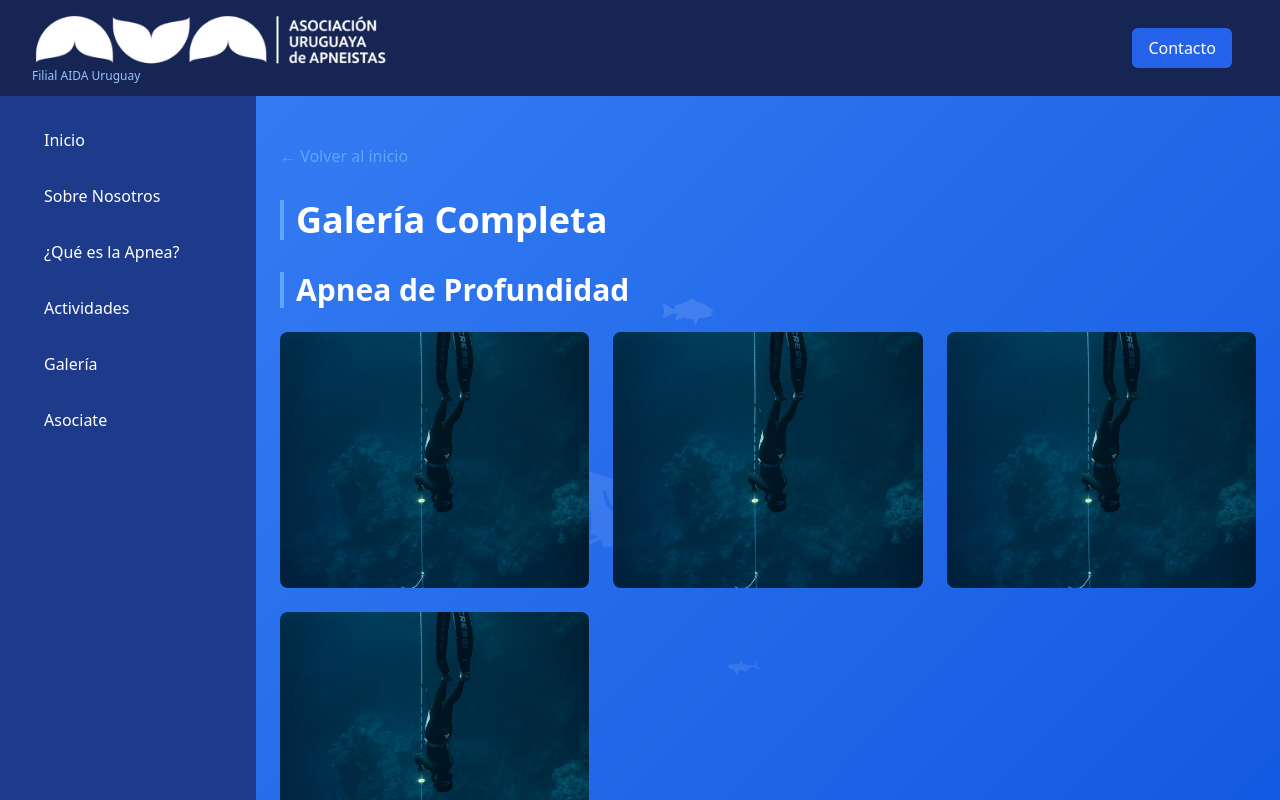
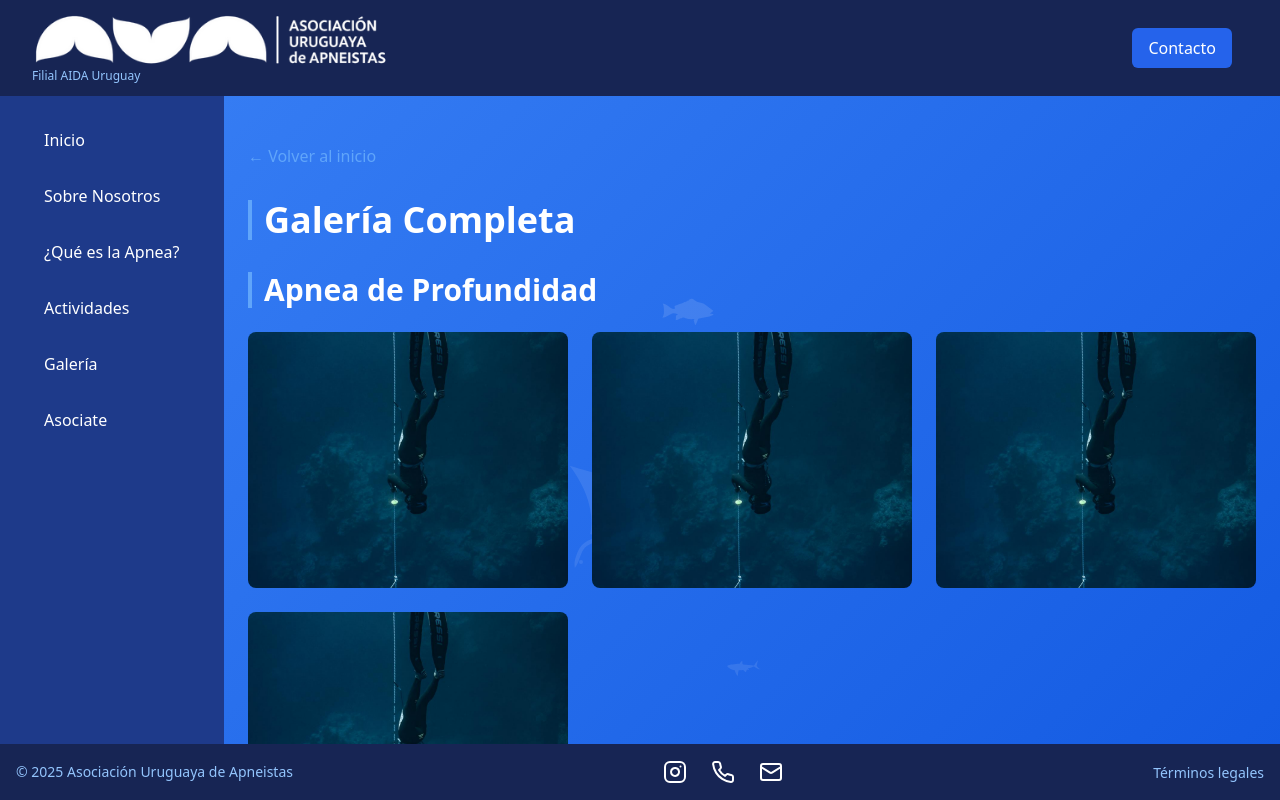
Before and after one commit to diego-caceres/aua-website, a React (Vite) app: page /gallery in a window 1280 px wide. Built offline with nearby package versions, Linux system fonts and the light colour scheme.

Commit message:
Small changes

```diff
--- a/src/App.tsx
+++ b/src/App.tsx
@@ -1,13 +1,17 @@
-import React from 'react';
-import { BrowserRouter as Router, Routes, Route } from 'react-router-dom';
-import Header from './components/Header';
-import Sidebar from './components/Sidebar';
-import Footer from './components/Footer';
-import ScrollBackground from './components/ScrollBackground';
-import Home from './pages/Home';
-import Gallery from './pages/Gallery';
+import React from "react";
+import { BrowserRouter as Router, Routes, Route } from "react-router-dom";
+import ScrollToTop from "./components/ScrollToTop";
+import Header from "./components/Header";
+import Sidebar from "./components/Sidebar";
+import Footer from "./components/Footer";
+import ScrollBackground from "./components/ScrollBackground";
+import Home from "./pages/Home";
+import Gallery from "./pages/Gallery";
+
 export function App() {
-  return <Router>
+  return (
+    <Router>
+      <ScrollToTop />
       <div className="flex flex-col h-screen relative">
         <ScrollBackground />
         <Header />
@@ -18,9 +22,10 @@ export function App() {
               <Route path="/" element={<Home />} />
               <Route path="/gallery" element={<Gallery />} />
             </Routes>
-            <Footer />
           </main>
         </div>
+        <Footer />
       </div>
-    </Router>;
+    </Router>
+  );
 }
--- a/src/components/Footer.tsx
+++ b/src/components/Footer.tsx
@@ -1,34 +1,56 @@
-import React from 'react';
-import { Link } from 'react-router-dom';
-import { Instagram, Mail, Phone } from 'lucide-react';
+import React from "react";
+import { Link } from "react-router-dom";
+import { Instagram, Mail, Phone } from "lucide-react";
 const Footer = () => {
-  return <footer className="bg-blue-950 text-white py-8 mt-auto">
+  return (
+    <footer className="bg-blue-950 text-white py-4 mt-auto">
       <div className="container mx-auto px-4">
         <div className="flex flex-col md:flex-row justify-between items-center">
           <div className="mb-4 md:mb-0">
-            <img src="/WhatsApp_Image_2025-07-27_at_11.06.30.jpg" alt="AUA Logo" className="h-12 mb-2" />
+            {/* <img
+              src="/WhatsApp_Image_2025-07-27_at_11.06.30.jpg"
+              alt="AUA Logo"
+              className="h-12 mb-2"
+            /> */}
             <p className="text-sm text-blue-300">
               © {new Date().getFullYear()} Asociación Uruguaya de Apneistas
             </p>
           </div>
           <div className="flex space-x-6 mb-4 md:mb-0">
-            <a href="https://instagram.com" target="_blank" rel="noopener noreferrer" className="hover:text-blue-300 transition-colors">
+            <a
+              href="https://instagram.com"
+              target="_blank"
+              rel="noopener noreferrer"
+              className="hover:text-blue-300 transition-colors"
+            >
               <Instagram size={24} />
             </a>
-            <a href="https://wa.me/59812345678" target="_blank" rel="noopener noreferrer" className="hover:text-blue-300 transition-colors">
+            <a
+              href="https://wa.me/59812345678"
+              target="_blank"
+              rel="noopener noreferrer"
+              className="hover:text-blue-300 transition-colors"
+            >
               <Phone size={24} />
             </a>
-            <a href="mailto:info@apneistas.uy" className="hover:text-blue-300 transition-colors">
+            <a
+              href="mailto:info@apneistas.uy"
+              className="hover:text-blue-300 transition-colors"
+            >
               <Mail size={24} />
             </a>
           </div>
           <div>
-            <Link to="/legales" className="text-sm text-blue-300 hover:underline">
+            <Link
+              to="/legales"
+              className="text-sm text-blue-300 hover:underline"
+            >
               Términos legales
             </Link>
           </div>
         </div>
       </div>
-    </footer>;
+    </footer>
+  );
 };
 export default Footer;
--- /dev/null
+++ b/src/components/ScrollToTop.tsx
@@ -0,0 +1,14 @@
+import { useLocation } from "react-router-dom";
+import { useEffect } from "react";
+
+const ScrollToTop = () => {
+  const { pathname } = useLocation();
+
+  useEffect(() => {
+    window.scrollTo(0, 0);
+  }, [pathname]);
+
+  return null;
+};
+
+export default ScrollToTop;
--- a/src/components/Sidebar.tsx
+++ b/src/components/Sidebar.tsx
@@ -1,29 +1,29 @@
-import React from 'react';
-import { Link, useLocation, useNavigate } from 'react-router-dom';
+import React from "react";
+import { Link, useLocation, useNavigate } from "react-router-dom";
 
 const scrollToSection = (sectionId: string) => {
   const element = document.getElementById(sectionId);
-  const mainContent = document.querySelector('main');
+  const mainContent = document.querySelector("main");
   if (element && mainContent) {
     // Get the actual header height including mobile menu if open
-    const header = document.querySelector('header');
+    const header = document.querySelector("header");
     const headerHeight = header ? header.offsetHeight : 80;
     const elementTop = element.offsetTop - headerHeight - 20; // Extra padding
-    mainContent.scrollTo({ top: elementTop, behavior: 'smooth' });
+    mainContent.scrollTo({ top: elementTop, behavior: "smooth" });
   }
 };
 
 const scrollToTop = () => {
-  const mainContent = document.querySelector('main');
+  const mainContent = document.querySelector("main");
   if (mainContent) {
-    mainContent.scrollTo({ top: 0, behavior: 'smooth' });
+    mainContent.scrollTo({ top: 0, behavior: "smooth" });
   }
 };
 
 const Sidebar = () => {
   const location = useLocation();
   const navigate = useNavigate();
-  const isGalleryPage = location.pathname === '/gallery';
+  const isGalleryPage = location.pathname === "/gallery";
 
   const handleSectionClick = (sectionId: string) => {
     if (isGalleryPage) {
@@ -35,13 +35,14 @@ const Sidebar = () => {
 
   const handleHomeClick = () => {
     if (isGalleryPage) {
-      navigate('/');
+      navigate("/");
     } else {
       scrollToTop();
     }
   };
 
-  return <aside className="hidden md:block w-64 bg-blue-900 text-white p-6 flex-shrink-0 sticky top-0 h-screen overflow-y-auto">
+  return (
+    <aside className="hidden md:block w-56 bg-blue-900 text-white p-6 flex-shrink-0 sticky top-0 h-screen overflow-y-auto">
       <nav>
         <ul className="space-y-4">
           <li>
@@ -54,7 +55,7 @@ const Sidebar = () => {
           </li>
           <li>
             <button
-              onClick={() => handleSectionClick('sobre-nosotros')}
+              onClick={() => handleSectionClick("sobre-nosotros")}
               className="block w-full text-left py-2 px-4 hover:bg-blue-800 rounded-md transition-colors duration-200 border-l-4 border-transparent hover:border-blue-300"
             >
               Sobre Nosotros
@@ -62,7 +63,7 @@ const Sidebar = () => {
           </li>
           <li>
             <button
-              onClick={() => handleSectionClick('apnea')}
+              onClick={() => handleSectionClick("apnea")}
               className="block w-full text-left py-2 px-4 hover:bg-blue-800 rounded-md transition-colors duration-200 border-l-4 border-transparent hover:border-blue-300"
             >
               ¿Qué es la Apnea?
@@ -70,7 +71,7 @@ const Sidebar = () => {
           </li>
           <li>
             <button
-              onClick={() => handleSectionClick('actividades')}
+              onClick={() => handleSectionClick("actividades")}
               className="block w-full text-left py-2 px-4 hover:bg-blue-800 rounded-md transition-colors duration-200 border-l-4 border-transparent hover:border-blue-300"
             >
               Actividades
@@ -78,7 +79,7 @@ const Sidebar = () => {
           </li>
           <li>
             <button
-              onClick={() => handleSectionClick('galeria')}
+              onClick={() => handleSectionClick("galeria")}
               className="block w-full text-left py-2 px-4 hover:bg-blue-800 rounded-md transition-colors duration-200 border-l-4 border-transparent hover:border-blue-300"
             >
               Galería
@@ -86,7 +87,7 @@ const Sidebar = () => {
           </li>
           <li>
             <button
-              onClick={() => handleSectionClick('asociate')}
+              onClick={() => handleSectionClick("asociate")}
               className="block w-full text-left py-2 px-4 hover:bg-blue-800 rounded-md transition-colors duration-200 border-l-4 border-transparent hover:border-blue-300"
             >
               Asociate
@@ -94,6 +95,7 @@ const Sidebar = () => {
           </li>
         </ul>
       </nav>
-    </aside>;
+    </aside>
+  );
 };
 export default Sidebar;
--- a/src/index.tsx
+++ b/src/index.tsx
@@ -1,5 +1,8 @@
 import React from 'react';
 import './index.css';
-import { render } from 'react-dom';
+import { createRoot } from 'react-dom/client';
 import { App } from './App';
-render(<App />, document.getElementById('root'));
+
+const container = document.getElementById('root');
+const root = createRoot(container!);
+root.render(<App />);
--- a/src/pages/Home.tsx
+++ b/src/pages/Home.tsx
@@ -53,6 +53,14 @@ const Home = () => {
               para todos los niveles, desde principiantes hasta apneistas
               avanzados.
             </p>
+          </div>
+          <div className="text-center mt-6">
+            <Link
+              to="/about"
+              className="inline-block bg-blue-600 hover:bg-blue-700 text-white px-6 py-3 rounded-md text-lg font-medium transition-colors duration-300"
+            >
+              Ver más
+            </Link>
           </div>
         </section>
         <section id="apnea" className="mb-16">
```
